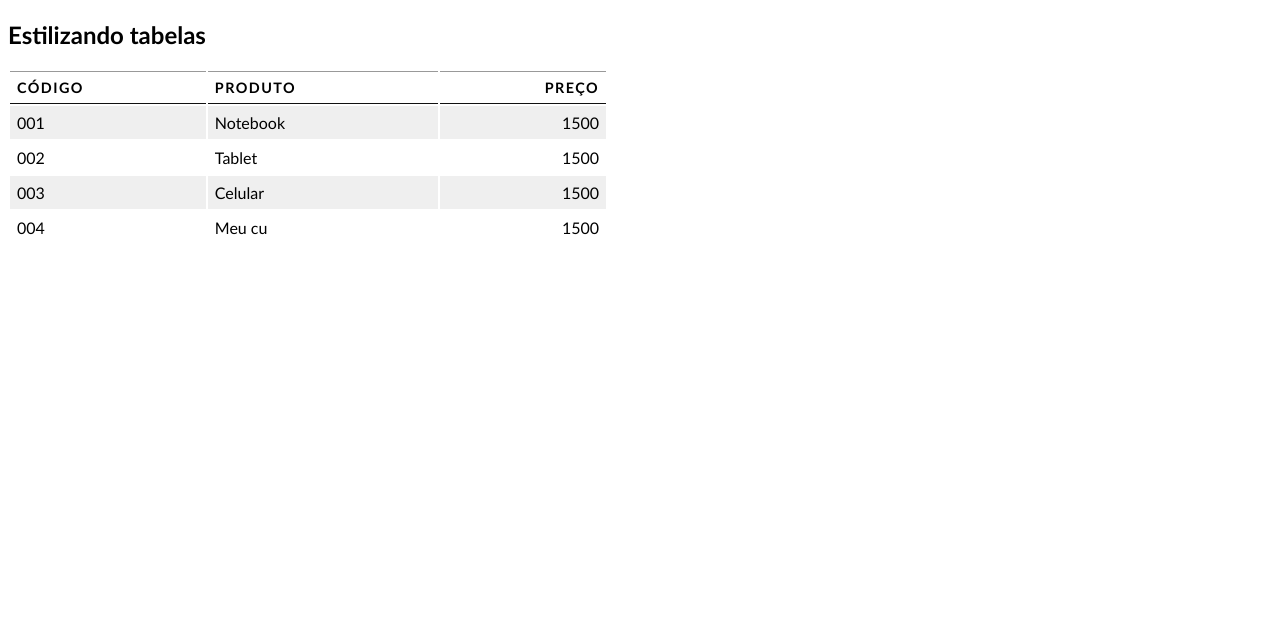
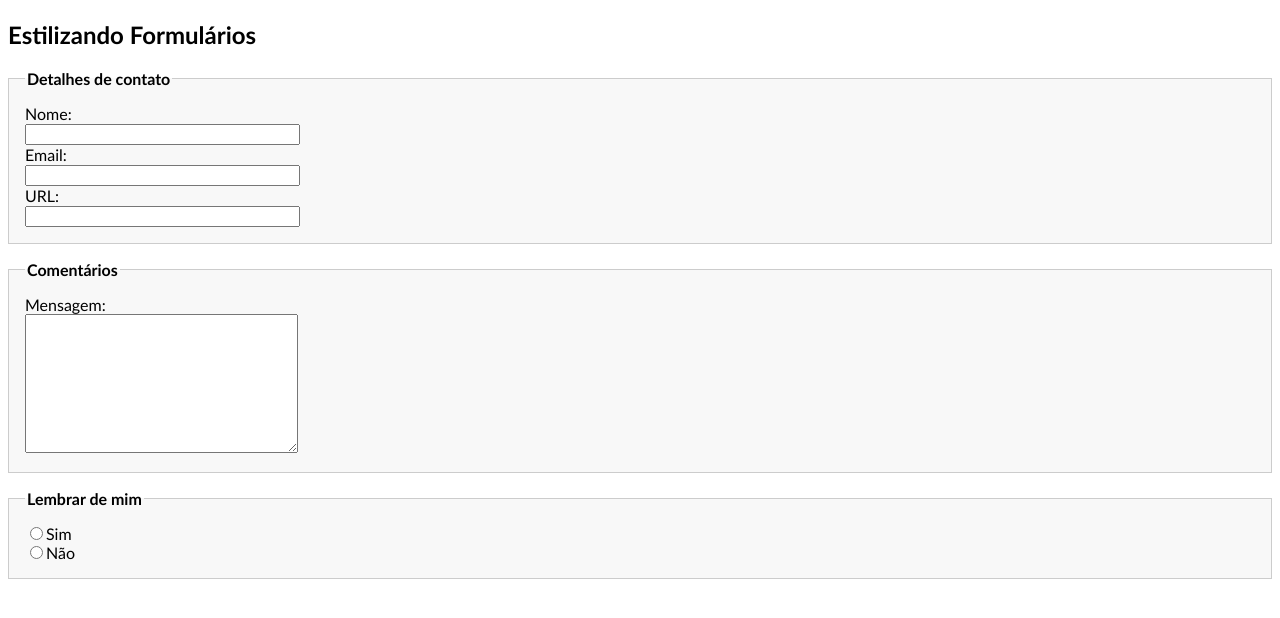
Before and after one commit to juliajgp/Aprendendo-Web, a PHP site: page /web9.html in a window 1280 px wide. Shown: the top 618 px of the page. Run offline with PHP 8.4, Linux system fonts and the light colour scheme.

Commit message:
Add files via upload

```diff
--- a/HTML + CSS intermediario e avançado/Estilo2.css
+++ b/HTML + CSS intermediario e avançado/Estilo2.css
@@ -143,7 +143,9 @@ img.img-noticia {
     clear: both;
     background: #c4c4c4;
     padding: 5px;
-}*/
+}
+
+TABLES--------
 
 body {
     font-family: "Trebuchet MS", Helvetica, sans-serif;
@@ -177,4 +179,33 @@ tr.alternado {
 
 tr:hover {
     background: #c3e6e5;
+}*/
+
+body {
+    font-family: "Trebuchet MS", Helvetica, sans-serif;
 }
+
+fieldset {
+    margin: 1em 0;
+    padding: 1em;
+    border: 1px solid #ccc;
+    background: #f8f8f8;
+}
+
+legend {
+    font-weight: bold;
+}
+
+label {
+    display: block;
+    cursor: pointer;
+}
+
+input[type="text"] {
+    width: 20em;
+}
+
+textarea {
+    width: 20em;
+    height: 10em;
+}
--- a/HTML + CSS intermediario e avançado/web9.html
+++ b/HTML + CSS intermediario e avançado/web9.html
@@ -2,7 +2,7 @@
 
 <html>
     <head>
-        <title>Layout</title>
+        <title>Formulários</title>
         <meta charset="utf-8">
 
         <link rel="stylesheet" type="text/css" href="Estilo2.css">
@@ -11,39 +11,54 @@
 
     <body>
 
-        <h2>Estilizando tabelas</h2>
-        <table>
-            <tr>
-                <th>Código</th>
-                <th>Produto</th>
-                <th class="numero">Preço</th>
-            </tr>
+        <h2>Estilizando Formulários</h2>
+        <form>
+            <fieldset>
+                <legend>Detalhes de contato</legend>
 
-            <tr class="alternado">
-                <td>001</td>
-                <td>Notebook</td>
-                <td class="numero">1500</td>
-            </tr>
+                <div>
+                    <label for="nome">Nome:</label>
+                    <input type="text" name="nome" id="nome">
+                </div>
 
-            <tr>
-                <td>002</td>
-                <td>Tablet</td>
-                <td class="numero">1500</td>
-            </tr>
+                <div>
+                    <label for="email">Email:</label>
+                    <input type="text" name="email" id="email">
+                </div>
 
-            <tr class="alternado">
-                <td>003</td>
-                <td>Celular</td>
-                <td class="numero">1500</td>
-            </tr>
+                <div>
+                    <label for="url">URL:</label>
+                    <input type="text" name="url" id="url">
+                </div>
 
-            <tr>
-                <td>004</td>
-                <td>Meu cu</td>
-                <td class="numero">1500</td>
-            </tr>
+            </fieldset>
 
-        </table>
+            <fieldset>
+                <legend>Comentários</legend>
+
+                <div>
+                    <label for="mensagem">Mensagem:</label>
+                    <textarea name="mensagem" id="mensagem"></textarea>
+                </div>
+
+            </fieldset>
+
+            <fieldset>
+                <legend>Lembrar de mim</legend>
+
+                <div>
+                    <label>
+                        <input type="radio" name="lembrar" id="sim">Sim
+                    </label>
+                </div>
+                <div>
+                    <label>
+                        <input type="radio" name="lembrar" id="não">Não
+                    </label>
+                </div>
+            </fieldset>
+
+        </form>
 
     </body>
 </html>
```
